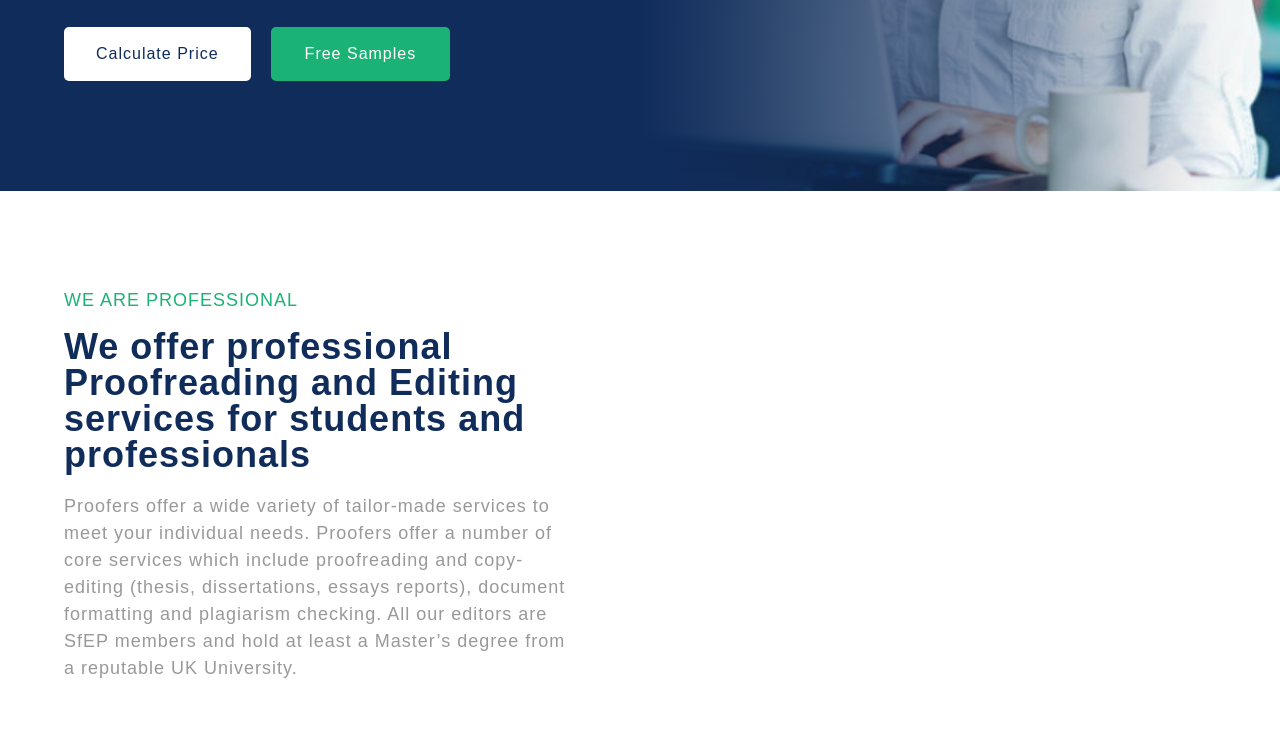
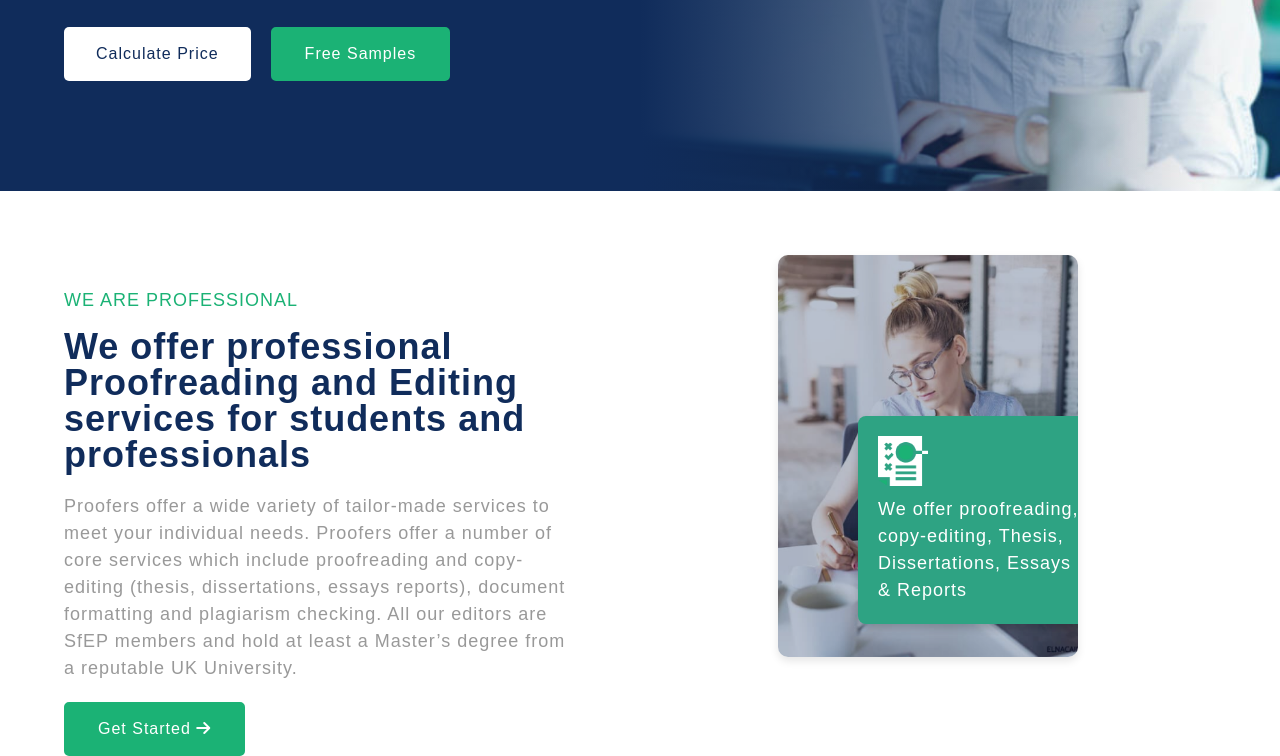
Before and after one commit to DoAle34411/Examen-Web-P1, a plain HTML site: page index.html in a window 1280 px wide. Shown: the part 459-1215 px from the top of the page. Before the commit the page ends 1161 px from the top, so only its background shows below. Drawn offline with Linux system fonts and the light colour scheme.

Commit message:
feat: columns complete

```diff
--- a/index.html
+++ b/index.html
@@ -54,9 +54,23 @@
           <div class="subtitleText">WE ARE PROFESSIONAL</div>
           <div class="belowSubtitleText">We offer professional Proofreading and Editing services for students and professionals</div>
           <div class="paragraphText">Proofers offer a wide variety of tailor-made services to meet your individual needs. Proofers offer a number of core services which include proofreading and copy-editing (thesis, dissertations, essays reports), document formatting and plagiarism checking. All our editors are SfEP members and hold at least a Master’s degree from a reputable UK University.</div>
+          <button class="green-button">Get Started <i class="fa fa-arrow-right" style="color: white;"></i></button>
         </div>
         <div class="rightColumn">
-
+          <div class="card">
+            <img src="assets\Rectangle 6.png" alt="Person writing">
+            <div class="overlay">
+              <div class="icon">
+                <Image
+                  src="assets\proofreading 1.png"
+                  layout="fill"
+                  class="imageStyles"
+                  alt="Background Image"
+                />
+              </div>
+              <p>We offer proofreading, copy-editing, Thesis, Dissertations, Essays & Reports</p>
+            </div>
+          </div>
         </div>
       </div>
       </body>
--- a/nav.css
+++ b/nav.css
@@ -213,6 +213,10 @@ nav{
     margin-right: 15%;
   }
 
+  .rightColumn{
+    margin-top: 5%;
+  }
+
   .subtitleText {
     color: #1BB275;
     font-size: 18px;
@@ -240,3 +244,50 @@ nav{
     font-family: 'Poppins', sans-serif;
     line-height: 1.5;
   }
+
+  .card {
+    position: relative;
+    width: 300px;
+    overflow: hidden;
+    border-radius: 10px;
+    box-shadow: 0 4px 8px rgba(0, 0, 0, 0.1);
+  }
+
+  .card img {
+    width: 100%;
+    height: auto;
+    display: block;
+  }
+
+  .overlay {
+    position: absolute;
+    top: 40%;
+    left: 80px;
+    width: 70%;
+    padding: 20px;
+    background-color: #2ea383;
+    color: white;
+    border-radius: 8px;
+    box-shadow: 0 4px 8px rgba(0, 0, 0, 0.2);
+  }
+
+  .overlay h3 {
+    font-size: 16px;
+    margin-bottom: 10px;
+  }
+
+  .overlay p {
+    font-size: 18px;
+    line-height: 1.5;
+    color:white;
+    font-family: 'Poppins', sans-serif;
+  }
+
+  .icon{
+    padding:0 0 10px 0;
+    text-align: center;
+}
+.icon img {
+    height: 50px;
+    width: 50px;
+}
```
Also changed, not shown: assets/Rectangle 6.png (added), assets/proofreading 1.png (added).
